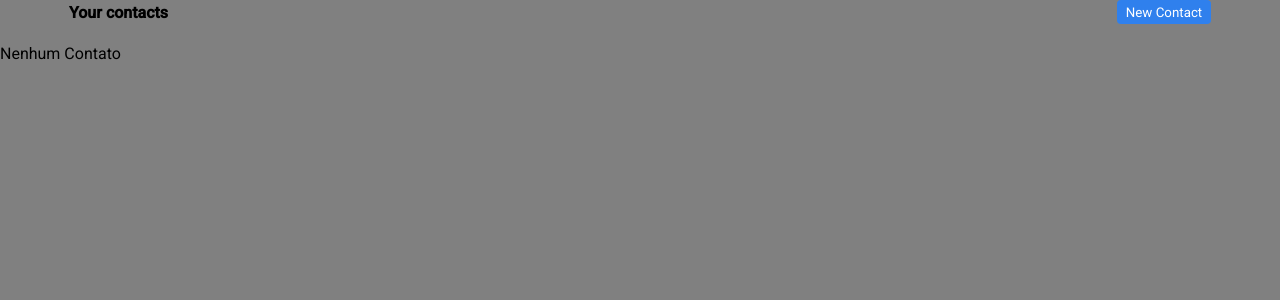
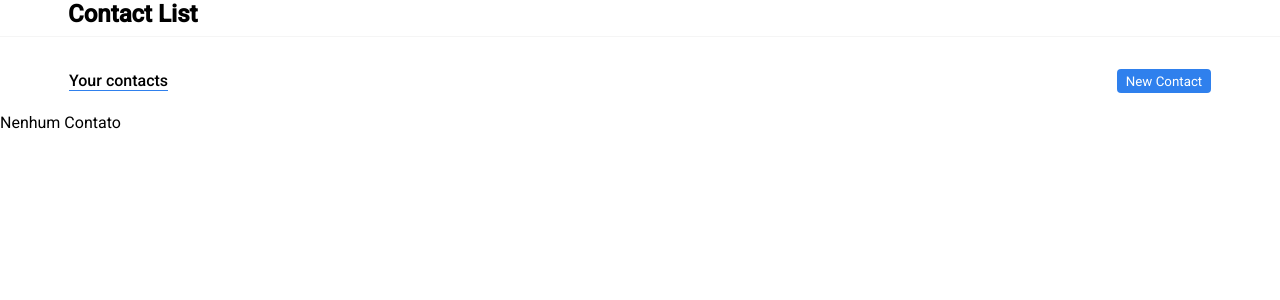
Before and after one commit to carolinarigaudfelix/Contact-List-Python-Django, a Django app: page / in a window 1280 px wide. Shown: the top 300 px of the page. Run offline with Django 4.2, Linux system fonts and the light colour scheme; data that the repository does not hold is empty.

Commit message:
delete-buttom and first page

```diff
--- a/contacts/forms.py
+++ b/contacts/forms.py
@@ -13,4 +13,4 @@ CATEGORY_CHOICES = (
 class MyForm(forms.ModelForm):
     class Meta:
         model = Contact
-        fields = ['name', 'email', 'phone', 'image', 'category']
+        fields = ['image', 'name', 'email', 'phone', 'category']
--- a/contacts/templates/show_contact_new.html
+++ b/contacts/templates/show_contact_new.html
@@ -2,6 +2,7 @@
 
 {% block content %}
     <link rel="stylesheet" href="https://fonts.googleapis.com/css2?family=Material+Symbols+Outlined:opsz,wght,FILL,GRAD@20..48,100..700,0..1,-50..200" />
+    <link rel="stylesheet" href="https://fonts.googleapis.com/css2?family=Material+Symbols+Outlined:opsz,wght,FILL,GRAD@48,400,0,0" />
     <link rel="stylesheet" href="{% static "css/show_contact_new.css" %}">
     <section class="box_show">
         <header class="box_back">
@@ -16,6 +17,7 @@
                                     <p>Back</p>
                                 </a>
                             </button>
+
                     </div>
                 </div>
                 <div class="go_edit">
--- a/contacts/urls.py
+++ b/contacts/urls.py
@@ -9,4 +9,5 @@ urlpatterns = [
     path('<int:id_contact>', views.show_contact, name = 'show_contact'),
     path('edit/<int:id_contact>', views.edit_contact, name = 'edit_contact'),
     path('new/', views.new_contact, name = 'new_contact'),
+    path('delete/<int:id_contact>', views.delete_contact, name='delete_contact'),
 ]+ static(settings.MEDIA_URL, document_root=settings.MEDIA_ROOT)
--- a/contacts/views.py
+++ b/contacts/views.py
@@ -1,27 +1,16 @@
 from django.shortcuts import render, get_object_or_404, redirect
 from .models import Contact
 from .forms import MyForm
-from django.http import HttpResponse
-# Define o que vai acontecer quando o usuário faz algo, acessar uma rota por exemplo
+
 
 def show_contact(request, id_contact):
     contact = get_object_or_404(Contact, id=id_contact)
     print(contact)
     if request.method == 'POST':
-        #name = request.POST.get('name')
+
         form = MyForm(request.POST, request.FILES,instance=contact)
-
-        # if name: # Verifica se o campo name está preenchido
-            # contact.image = request.POST.get('image')
-            # contact.name = request.POST.get('name')
-            # contact.email = request.POST.get('email')
-            # contact.phone = request.POST.get('phone')
-            # contact.save()
         form.save()
         return redirect('show_contact', id_contact=id_contact)
-        # else:
-            # Caso contrário, retorna uma mensagem de erro ou renderiza um template com uma mensagem de erro
-        return HttpResponse("O campo nome é obrigatório")
 
 
     return render(request, 'show_contact_new.html', {'contact': contact, 'id_contact': id_contact})
@@ -47,14 +36,19 @@ def new_contact(request):
     return render(request, 'new_contact.html', {'form': form})
 
 
-
-#     Fix Image Upload
-
 def edit_contact(request, id_contact):
-
     contact = get_object_or_404(Contact, id=id_contact)
 
     return render(request,
                   "edit_contact.html",
                   {'contact': contact, 'id_contact': id_contact}
             )
+
+def delete_contact(request, id_contact):
+    contact = get_object_or_404(Contact, id=id_contact)
+    contact.delete()
+
+    if request.method == 'POST':
+        return redirect('contact_list')
+
+    return render(request, 'show_contact_new.html', {'contact': contact, 'id_contact': id_contact})
--- a/static/css/edit_contact.css
+++ b/static/css/edit_contact.css
@@ -1,7 +1,4 @@
 
-body{
-    background-color: gray;
-}
 .back_bottom{
     display: flex;
     justify-content: left;
--- a/static/css/show_contact_new.css
+++ b/static/css/show_contact_new.css
@@ -6,9 +6,7 @@
     border-bottom: 0px;
 
 }
-body{
-    background-color: gray;
-}
+
 
 @import url('https://fonts.googleapis.com/css2?family=Roboto:wght@500&display=swap');
 
@@ -49,7 +47,6 @@ body{
     display: flex;
     justify-content:flex-end;
     text-decoration: none;
-
 }
 
 .card_contact {
--- a/static/css/style.css
+++ b/static/css/style.css
@@ -9,6 +9,21 @@
     font-family: 'Roboto', sans-serif;
 
 }
+.main-header{
+    font-size: 12px;
+    margin-bottom: 32px;
+    width: 100%;
+    border-bottom: 1px solid #F5F5F5;
+    width: 100%;
+}
+.main-header h1{
+    font-weight: 600;
+    margin-left: 68px;
+    margin-right: 68px;
+    margin-bottom: 8px;
+}
+
+
 .new_contact{
     display: flex;
     justify-content: space-between;
@@ -23,7 +38,9 @@
     align-items: center;
     font-size: 16px;
     font-family: 'Roboto', sans-serif;
-    font: weight 600px;
+    font-weight: 500;
+    border-bottom: 1px solid #2F80ED;
+
 }
 
 .new_contact button{
@@ -41,9 +58,7 @@
     width: 94px;
 }
 
-body{
-    background-color: gray;
-}
+
 .card_list {
     margin-right: 69px;
     margin-left: 100px;
@@ -65,6 +80,14 @@ body{
     align-items: center;
 }
 
+.card_button{
+    display: flex;
+    flex-direction: row;
+    gap: 12px;
+    margin-right: 12px;
+    font-family: 'Roboto', sans-serif;
+}
+
 .card_button button{
     cursor: pointer;
 }
@@ -82,6 +105,17 @@ body{
     border-radius: 10px;
     border: 0px;
     justify-content:center;
+    background-color: white;
+    box-shadow: 0px 4px 4px 0px rgba(0, 0, 0, 0.1);
+}
+
+.card_button button span:nth-child(even) {
+    background-color: #FFFFFF;
+  }
+
+
+.card_button button span:nth-child(odd) {
+    background-color: #FAFAFA;
 }
 
 
@@ -92,7 +126,6 @@ body{
     align-items: center;
     background-color:#FFFFFF ;
     display: inline-block;
-
 }
 
 .card_contact:nth-child(even) {
@@ -120,8 +153,16 @@ body{
     margin-left: 16px;
     font-size: 10px;
     font-weight: 300;
+    color: #2F80ED;
+    border-radius: 10px;
+    background-color: #E5F0FF;
+    justify-content: center;
+    width: 44px;
+    display: inline-flex;
+}
 
-
+.card_text p{
+   color: #4F4F4F;
 }
 
 .card_contact p{
--- a/templates/base.html
+++ b/templates/base.html
@@ -19,6 +19,9 @@
     <meta name="viewport" content="width=device-width, initial-scale=1, shrink-to-fit=no">
     <meta name="description" content="">
     <meta name="author" content="">
+    <header class="main-header">
+        <h1>Contact List</h1>
+    </header>
     <div class="new_contact">
         <h1>Your contacts</h1>
         <button>
```
Also changed, not shown: contacts/templates/list_components.html (+12 -5 lines), static/css/new_contact.css (+4 -5 lines).
